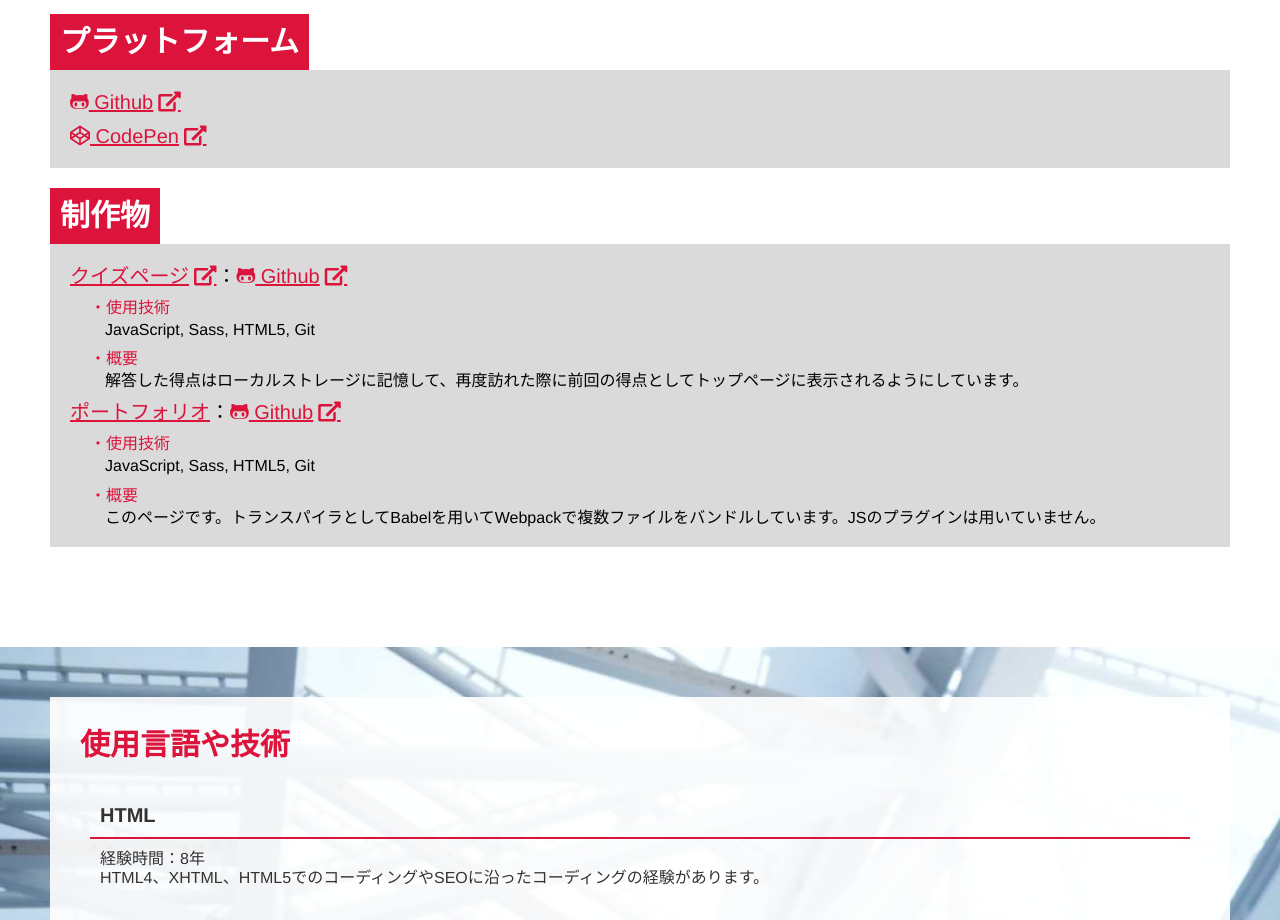
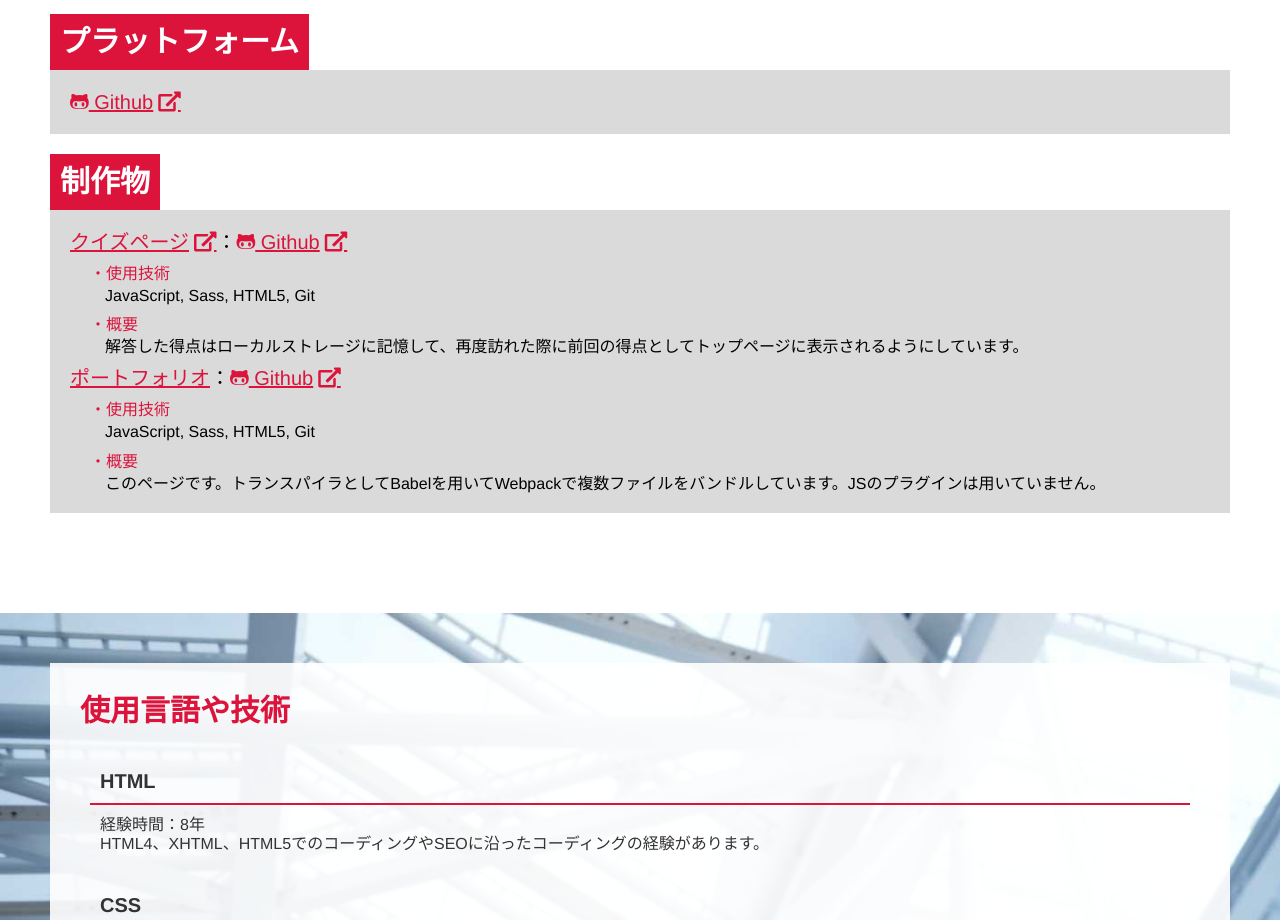
Before and after one commit to kensuke0518/myPortfolio1, a website built with webpack: page docs/index.html in a window 1280 px wide. Shown: the part 1640-2560 px from the top of the page. Built offline with nearby package versions, Linux system fonts and the light colour scheme.

```diff
--- a/docs/index.html
+++ b/docs/index.html
@@ -54,7 +54,6 @@
                     <h3 class="p-explan__heading-03"><span>プラットフォーム</span></h3>
                     <ul class="p-explan__list">
                         <li class="p-explan__list-item"><a class="p-explan__list-link u-icon-external" href="https://github.com/kensuke0518" target="_blank"><i class="fab fa-github-alt"></i> Github</a></li>
-                        <li class="p-explan__list-item"><a class="p-explan__list-link u-icon-external" href="https://codepen.io/ken5uke0518" target="_blank"><i class="fab fa-codepen"></i> CodePen</a></li>
                     </ul>
                 </section>
                 <section class="u-fade-in-left scroll-trigger">
```
